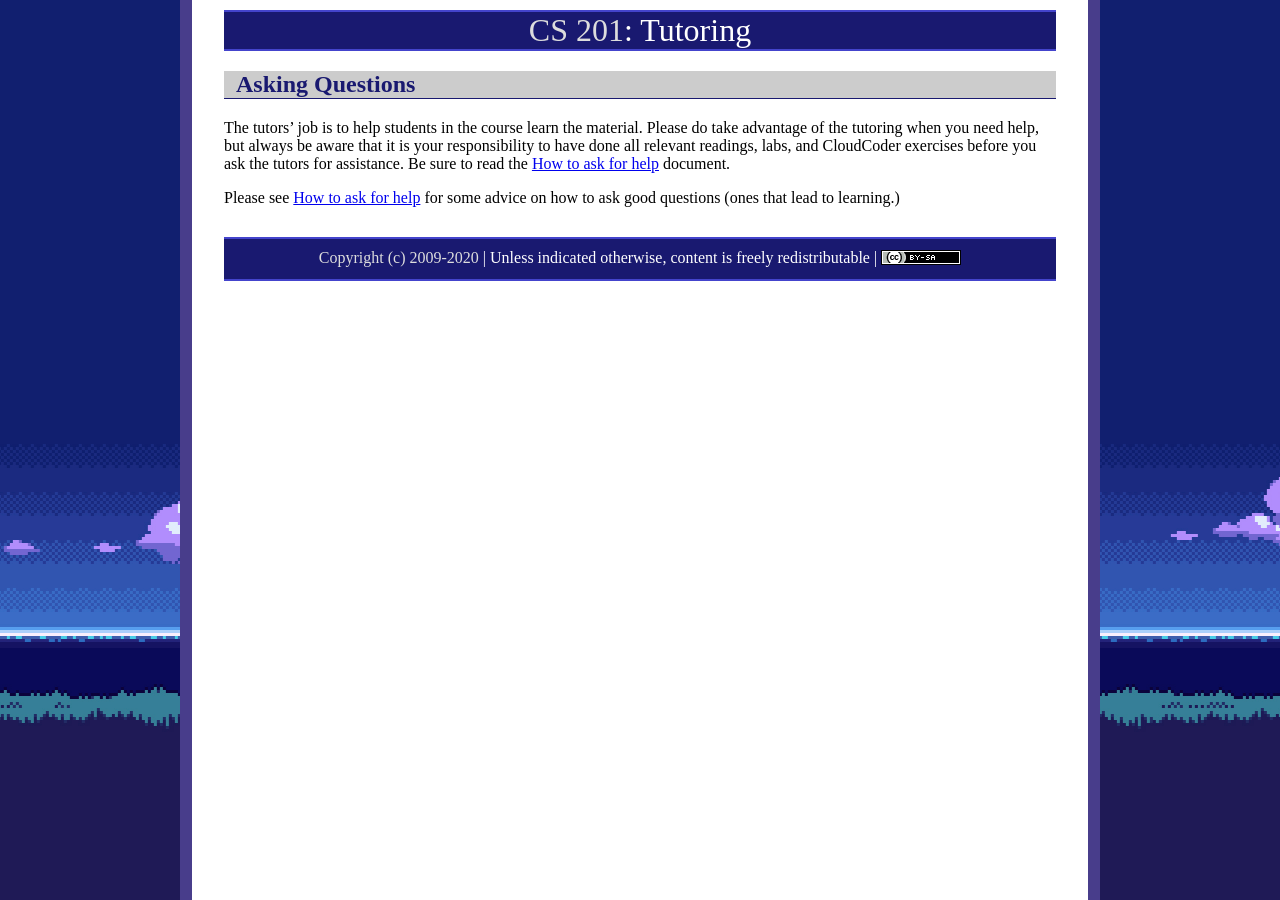
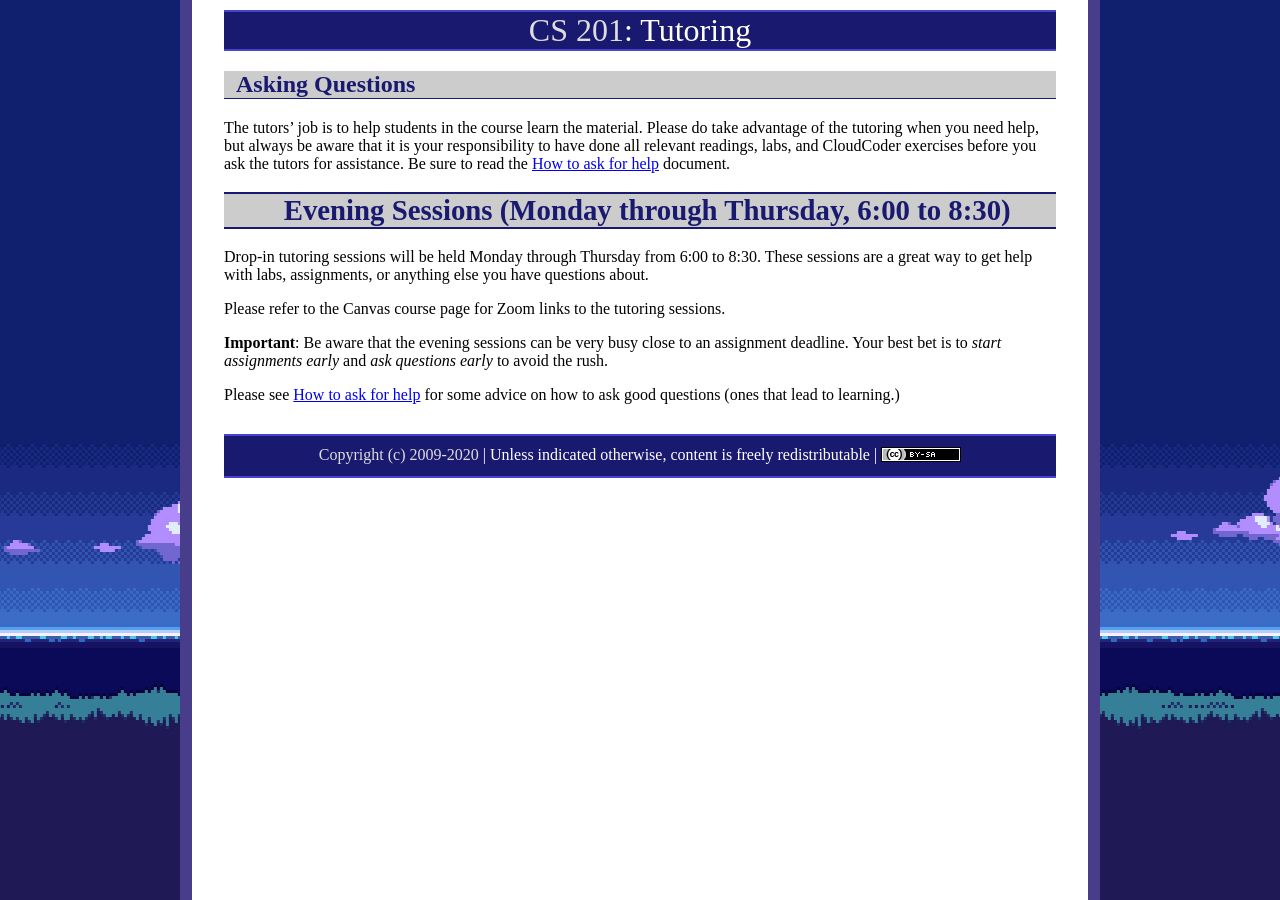
Before and after one commit to ycpcs/cs201-fall2020, a Jekyll site: the page built from tutoring.md, in a window 1280 px wide. Built offline with Jekyll 4.4.1, drawn with Linux system fonts in a browser that asks for light colours.

```diff
--- a/tutoring.md
+++ b/tutoring.md
@@ -6,23 +6,18 @@ title: "Tutoring"
 
 The tutors' job is to help students in the course learn the material.  Please do take advantage of the tutoring when you need help, but always be aware that it is your responsibility to have done all relevant readings, labs, and CloudCoder exercises before you ask the tutors for assistance.  Be sure to read the [How to ask for help](HowToAskForHelp.html) document.
 
-<!--
 # Evening Sessions (Monday through Thursday, 6:00 to 8:30)
 Drop-in tutoring sessions will be held Monday through Thursday from
 6:00 to 8:30.  These sessions are a great way to get help with labs,
 assignments, or anything else you have questions about.
 
+Please refer to the Canvas course page for Zoom links to the tutoring sessions.
+
 **Important**: Be aware that the evening sessions can be very busy
 close to an assignment deadline.  Your best bet is to *start assignments early*
 and *ask questions early* to avoid the rush.
 
-
-* Monday    (KEC 123): **Quintin Herb,  Marie Kiley**
-* Tuesday   (KEC 124): **Marie Kiley, Rob Politi**
-* Wednesday (KEC 123): **Jason Constantine, Andrew Georgiou**
-* Thursday  (KEC 124): **Quintin Herb, Trevor Gerst**
-
-
+<!--
 # In-Class Tutoring
 We will have in-class tutors this year for assistance with the labs and assignments.  Those tutors will be available for the last 30 minutes of each class.
 
```
Also changed, not shown: practice/index.md (added, +21 -0 lines), 4 other files.
